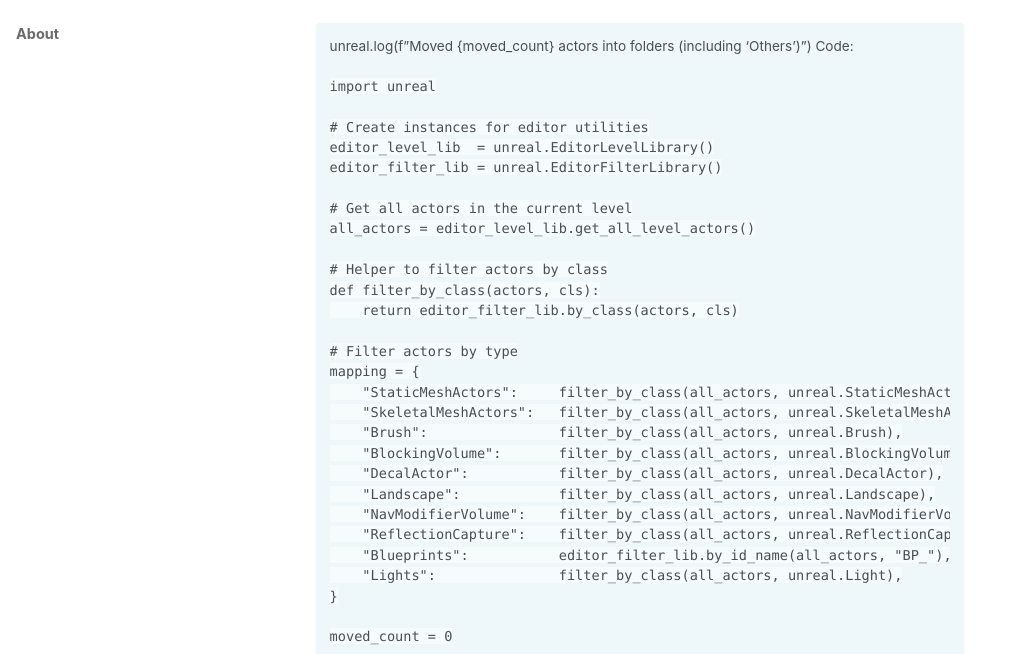
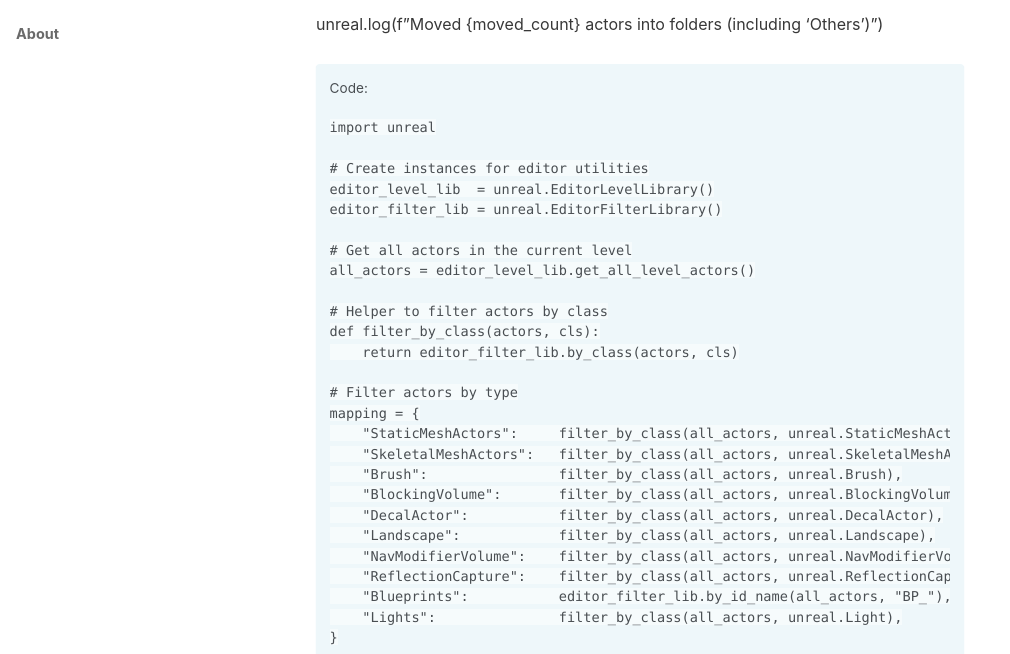
Before and after one commit to AdamKomarowski/unrealtechart, a Jekyll site: the page built from book/Tools/Tools.md, in a window 1280 px wide and 900 px high, scrolled down 3437 px, cut to the strip 246-900 px from the top of the window. Shown: the whole strip, without its empty margins (0-1010 px from the left). Built offline with Jekyll 4.4.1, drawn with Linux system fonts in a browser that asks for light colours; nearby versions of some CDN libraries.

````diff
--- a/book/Tools/Tools.md
+++ b/book/Tools/Tools.md
@@ -54,8 +54,8 @@ Let’s get started — here’s the video:
 {% capture tutorialvideo %}3-jSbxYF1W8?showinfo=1{% endcapture %}
 {% include video id=tutorialvideo provider="youtube" %}
 
+unreal.log(f"Moved {moved_count} actors into folders (including 'Others')")
 <div class="notice--info" markdown="1">
-unreal.log(f"Moved {moved_count} actors into folders (including 'Others')")
 Code:
 
 ```python
````
